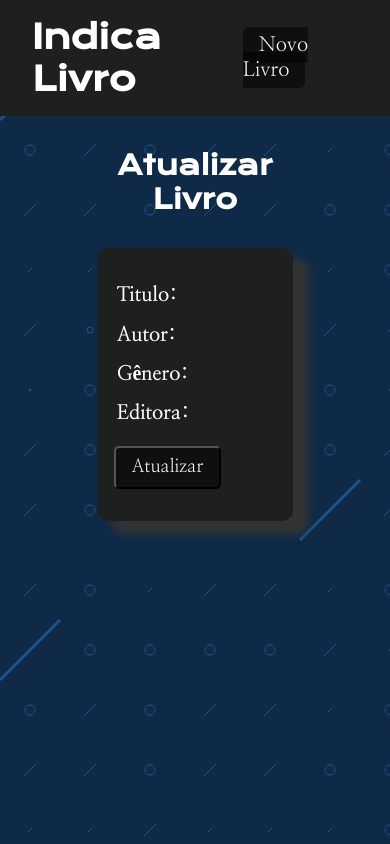
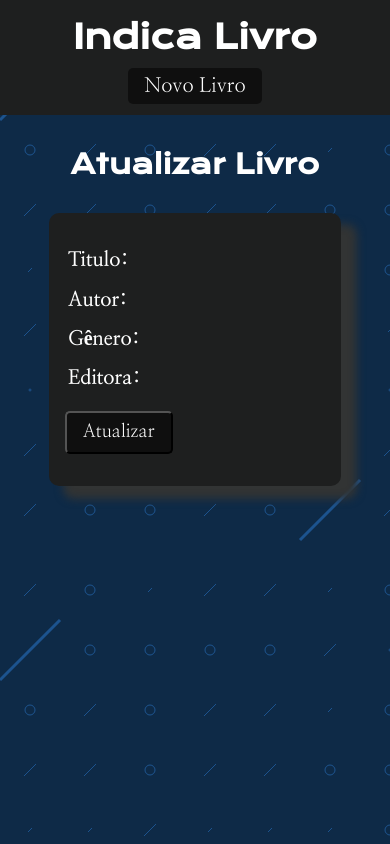
Before and after one commit to RenanRodrigues01/indica-filme, a React (Vite) app: page /update/1 in a window 390 px wide. Built offline with nearby package versions, Linux system fonts and the light colour scheme; no server answers.

Commit message:
adicionando responsividade ao restante das rotas

```diff
--- a/src/style/components/Navbar.sass
+++ b/src/style/components/Navbar.sass
@@ -8,6 +8,11 @@
     padding: 1rem 2rem
     background-color: variables.$bacground-color-grey
 
+    @include mixins.mobile-width
+        flex-direction: column
+        gap: 1rem
+
+
     .title a
         font-family: variables.$font-secundary
         font-size: 33px
--- a/src/style/components/NewBook.sass
+++ b/src/style/components/NewBook.sass
@@ -15,6 +15,10 @@ form
     background-color: variables.$bacground-color-grey
     border-radius: 5px
     margin-bottom: 1rem
+
+    @include mixins.mobile-width
+        max-width: 80vw
+
 
     .form-control
         @include mixins.flex-column
--- a/src/style/components/UpdateBook.sass
+++ b/src/style/components/UpdateBook.sass
@@ -4,6 +4,10 @@
 .container-update
     width: 50vw
     margin: 1rem auto
+
+    @include mixins.mobile-width
+        width: 75vw
+
 
     .main-updateBook
         @include mixins.flex-column
@@ -32,6 +36,9 @@
             font-size: variables.$font-size-pattern
             width: 30vw
 
+            @include mixins.mobile-width
+                width: 50vw
+
         .btn
             @include mixins.btn
             color: variables.$text-color-primary
```
